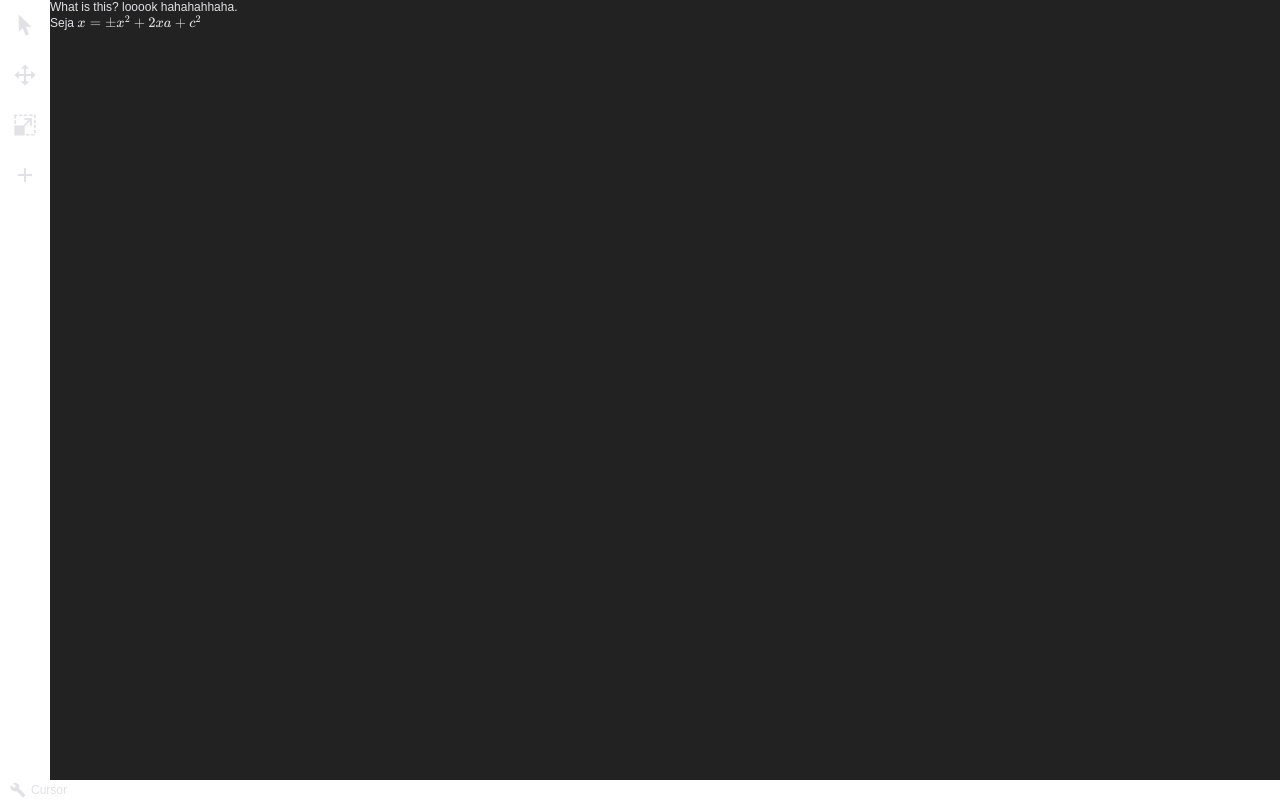
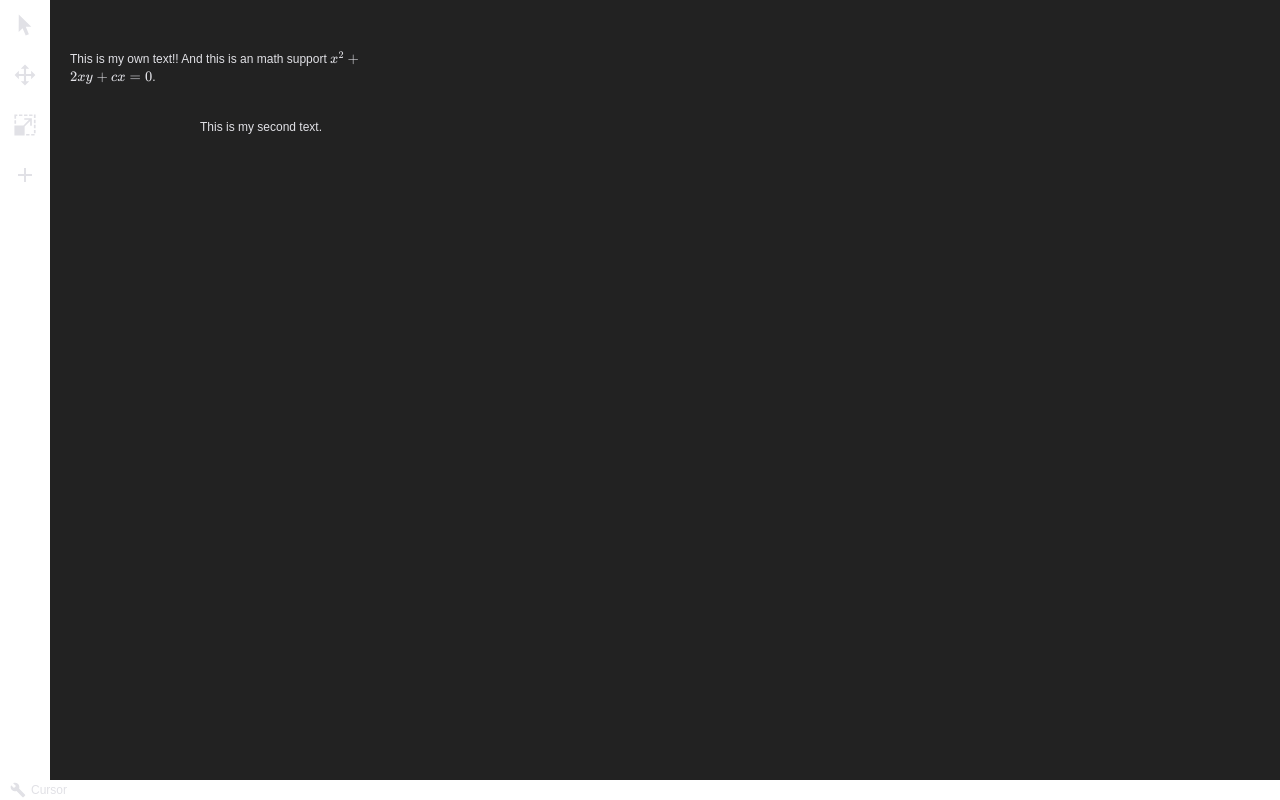
Before and after one commit to EduardoJM/dyboard, a React app: page / in a window 1280 px wide. Built offline with nearby package versions, Linux system fonts and the light colour scheme.

Commit message:
First application board implementation

```diff
--- a/src/App.tsx
+++ b/src/App.tsx
@@ -1,14 +1,13 @@
-import React, { createRef } from 'react';
+import React from 'react';
 import { render } from 'react-dom';
 import { GlobalStyle } from './styles/GlobalStyle';
 
 import StatusBar from './components/StatusBar';
 import ToolBar from './components/ToolBar';
-import { Container, ContentContainer, BlackBoard } from './styles/app';
-import { SizeMonitorProvider } from './contexts/sizeMonitor';
+import Board from './components/Board';
+import { Container, ContentContainer } from './styles/app';
 import { ToolsContextProvider } from './contexts/tools';
-
-import TextBlock from './components/Elements/TextBlock';
+import { BoardContextProvider } from './contexts/board';
 
 import 'katex/dist/katex.min.css';
 import 'react-resizable/css/styles.css';
@@ -18,27 +17,18 @@ mainElement.setAttribute('id', 'root');
 document.body.appendChild(mainElement);
 
 const App = () => {
-    const boardRef = createRef<HTMLDivElement>();
-
     return (
         <>
             <Container>
+                <BoardContextProvider>
                     <ToolsContextProvider>
                         <ContentContainer>
                             <ToolBar />
-                        <BlackBoard ref={boardRef}>
-                            <SizeMonitorProvider elementReference={boardRef}>
-                                <TextBlock supportLatex={true}>
-                                    What is this? looook hahahahhaha. Seja
-                                    $$
-                                        x = \pm x^2+2xa + c^2
-                                    $$
-                                </TextBlock>
-                            </SizeMonitorProvider>
-                        </BlackBoard>
+                            <Board />
                         </ContentContainer>
                         <StatusBar />
                     </ToolsContextProvider>
+                </BoardContextProvider>
             </Container>
             <GlobalStyle />
         </>
--- /dev/null
+++ b/src/components/Board/index.tsx
@@ -0,0 +1,18 @@
+import React from 'react';
+
+import { useBoard } from '../../contexts/board';
+
+import Container from './styles';
+import renderElement from './renderer';
+
+const Board: React.FC = () => {
+    const boardData = useBoard();
+
+    return (
+        <Container>
+            {boardData.elements.map((element) => renderElement(element))}
+        </Container>
+    );
+};
+
+export default Board;
--- /dev/null
+++ b/src/components/Board/renderer.tsx
@@ -0,0 +1,26 @@
+import React from 'react';
+import { ElementAll, ElementText } from '../../data/board';
+
+import TextBlock from '../Elements/TextBlock';
+
+function renderTextBlock(data: ElementText): JSX.Element {
+    return (
+        <TextBlock
+            supportLatex={data.supportLatex}
+            initialWidth={data.width}
+            initialHeight={data.height}
+            initialLeft={data.left}
+            initialTop={data.top}
+            key={data.id}
+        >
+            {data.text}
+        </TextBlock>
+    );
+}
+
+export default function renderElement(el: ElementAll): JSX.Element {
+    if (el.type === 'text') {
+        return renderTextBlock(el as ElementText);
+    }
+    return <span key={el.id}></span>;
+}
--- /dev/null
+++ b/src/components/Board/styles.ts
@@ -0,0 +1,13 @@
+import styled from 'styled-components';
+
+const Container = styled.div`
+    width: 100%;
+    height: 100%;
+    background: #222;
+    flex: 1;
+    overflow: hidden;
+
+    position: relative;
+`;
+
+export default Container;
--- a/src/components/Elements/TextBlock/index.tsx
+++ b/src/components/Elements/TextBlock/index.tsx
@@ -14,14 +14,25 @@ import {
 
 interface TextBlockProps {
     children: string;
-    supportLatex?: boolean;
+    supportLatex: boolean;
+    initialWidth: number;
+    initialHeight: number;
+    initialLeft: number;
+    initialTop: number;
 }
 
-const TextBlock: React.FC<TextBlockProps> = ({ children, supportLatex }) => {
-    const [width, setWidth] = useState(200);
-    const [height, setHeight] = useState(200);
-    const [left, setLeft] = useState(0);
-    const [top, setTop] = useState(0);
+const TextBlock: React.FC<TextBlockProps> = ({
+    children,
+    supportLatex,
+    initialWidth,
+    initialHeight,
+    initialLeft,
+    initialTop
+}) => {
+    const [width, setWidth] = useState(initialWidth);
+    const [height, setHeight] = useState(initialHeight);
+    const [left, setLeft] = useState(initialLeft);
+    const [top, setTop] = useState(initialTop);
     const tools = useTools();
 
     function handleOnResize(event: SyntheticEvent, data: ResizeCallbackData) {
--- a/src/components/Elements/TextBlock/styles.ts
+++ b/src/components/Elements/TextBlock/styles.ts
@@ -28,6 +28,8 @@ interface DraggableContainerProps {
 export const DraggableContainer = styled.div<DraggableContainerProps>`
     user-select: none;
 
+    position: absolute;
+
     width: ${props => props.width}px;
     height: ${props => props.height}px;
 
--- a/src/components/Form/Button/index.tsx
+++ b/src/components/Form/Button/index.tsx
@@ -1,8 +1,16 @@
-import React from 'react';
+import React, { MouseEvent } from 'react';
 import Container from './styles';
 
-const Button: React.FC = ({ children }) => {
-    return <Container type="button">{children}</Container>;
+interface ButtonProps {
+    onClick: ((event: MouseEvent<HTMLButtonElement, globalThis.MouseEvent>) => void) | undefined;
+}
+
+const Button: React.FC<ButtonProps> = ({ children, onClick }) => {
+    return (
+        <Container type="button" onClick={onClick}>
+            {children}
+        </Container>
+    );
 };
 
 export default Button;
--- /dev/null
+++ b/src/contexts/board.tsx
@@ -0,0 +1,33 @@
+import React, { useContext, useState, createContext } from 'react';
+import { ElementsCollection } from '../data/board';
+import testElements from '../data/mockup';
+
+interface BoardContextData {
+    elements: ElementsCollection;
+    changeElements: (newElements: ElementsCollection) => void;
+}
+
+const BoardContext = createContext<BoardContextData>({} as BoardContextData);
+
+export const BoardContextProvider: React.FC = ({
+    children
+}) => {
+    const [elements, setElements] = useState<ElementsCollection>(testElements);
+
+    return (
+        <BoardContext.Provider value={{
+            elements,
+            changeElements: setElements
+        }}>
+            { children }
+        </BoardContext.Provider>
+    );
+};
+
+export default BoardContext;
+
+export function useBoard() : BoardContextData {
+    const context = useContext(BoardContext);
+
+    return context;
+}
--- /dev/null
+++ b/src/data/board.ts
@@ -0,0 +1,15 @@
+export interface ElementText {
+    id: number | string;
+    type: string;
+    width: number;
+    height: number;
+    left: number;
+    top: number;
+    text: string;
+    supportLatex: boolean;
+    markdown: boolean;
+}
+
+export type ElementAll = (ElementText);
+
+export type ElementsCollection = ElementAll[];
--- /dev/null
+++ b/src/data/mockup.ts
@@ -0,0 +1,28 @@
+import { ElementsCollection } from './board';
+
+const testElements: ElementsCollection = [
+    {
+        id: 'el1',
+        type: 'text',
+        width: 300,
+        height: 120,
+        left: 20,
+        top: 50,
+        text: 'This is my own text!! And this is an math support $x^2+2xy+cx=0$.',
+        supportLatex: true,
+        markdown: false
+    },
+    {
+        id: 'el2',
+        type: 'text',
+        width: 300,
+        height: 120,
+        left: 150,
+        top: 120,
+        text: 'This is my second text.',
+        supportLatex: true,
+        markdown: false
+    }
+];
+
+export default testElements;
--- a/src/modals/ModalAddText/index.tsx
+++ b/src/modals/ModalAddText/index.tsx
@@ -1,6 +1,8 @@
 import React, { useState } from 'react';
 import Modal from '../../components/Modal';
 import ModalProps from '../interfaces';
+
+import { useBoard } from '../../contexts/board';
 
 import {
     Form,
@@ -21,6 +23,27 @@ const ModalAddText: React.FC<ModalProps> = ({
     const [supportLatex, setSupportLatex] = useState(true);
     const [supportMarkdown, setSupportMarkdown] = useState(false);
     const [text, setText] = useState('');
+
+    const boardData = useBoard();
+
+    function handleAdd() {
+        const array = [
+            ...boardData.elements,
+            {
+                id: Date.now(),
+                type: 'text',
+                width: 300,
+                height: 150,
+                left: 0,
+                top: 0,
+                text,
+                supportLatex,
+                markdown: supportMarkdown
+            }
+        ];
+        boardData.changeElements(array);
+        handleClose(modalId);
+    }
 
     return (
         <Modal
@@ -55,7 +78,7 @@ const ModalAddText: React.FC<ModalProps> = ({
                     </div>
                 </TextWriter>
                 <ButtonArea>
-                    <Button>Adicionar</Button>
+                    <Button onClick={handleAdd}>Adicionar</Button>
                 </ButtonArea>
             </Form>
         </Modal>
--- a/src/styles/app.ts
+++ b/src/styles/app.ts
@@ -16,13 +16,3 @@ export const ContentContainer = styled.div`
     align-items: stretch;
     justify-content: flex-start;
 `;
-
-export const BlackBoard = styled.div`
-    width: 100%;
-    height: 100%;
-    background: #222;
-    flex: 1;
-    overflow: hidden;
-
-    position: relative;
-`;
```
Lines whose indentation alone changed are shown as unchanged.
